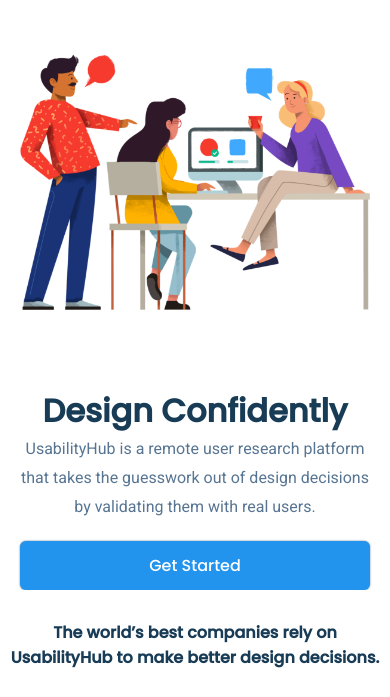
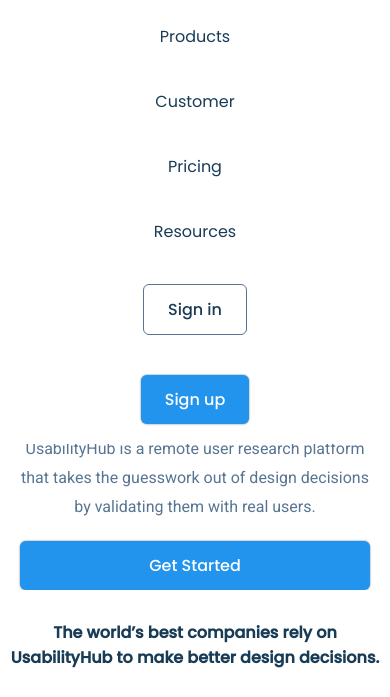
Before and after one commit to thecodophile/Responsive-Landing-page-Design, a plain HTML site: page index.html in a window 390 px wide. Both pictures are taken after a click on the link 353 px from the left and 121 px from the top of the page. Shown: the part 140-837 px from the top of the page. Drawn offline with Linux system fonts and the light colour scheme.

Commit message:
add js file, add hamburger menu

```diff
--- a/index.html
+++ b/index.html
@@ -23,7 +23,7 @@
             <a href="#" class="company-logo">
                 <img src="./assets/asset 1.png" alt="company logo">
             </a>
-            <div class="nav-links">
+            <div class="nav-links" id="nav-links">
                 <ul class="flex">
                     <li><a href="#" class="hover-link">Products</a></li>
                     <li><a href="#" class="hover-link">Customer</a></li>
@@ -33,7 +33,8 @@
                     <li><a href="#" class="hover-link primary-button"> Sign up</a></li>
                 </ul>
             </div>
-            <a href="#" class="nav-toggle hover-link"><i class="fa-solid fa-bars"></i></a>
+
+            <a href="#" class="nav-toggle hover-link" id="nav-toggle"><i class="fa-solid fa-bars"></i></a>
         </div>
     </nav>
     <!-- header -->
@@ -232,6 +233,7 @@
     </div>
 
     <script src="https://kit.fontawesome.com/0548186ebd.js" crossorigin="anonymous"></script>
+    <script src="script.js"></script>
 </body>
 
 </html>
--- a/media-queries.css
+++ b/media-queries.css
@@ -4,8 +4,23 @@
     display: block;
     margin-right: 20px;
   }
+  .main-nav {
+    overflow: initial;
+  }
   .nav-links {
-    display: none;
+    position: absolute;
+    background-color: white;
+    left: -100%;
+    top: 100%;
+    width: 100%;
+    padding-block: 20px;
+    transition: 0.2s ease-in-out;
+  }
+  .nav-links.active {
+    left: 0;
+  }
+  .nav-links ul {
+    flex-direction: column;
   }
   .examples-area {
     gap: 20px;
--- /dev/null
+++ b/script.js
@@ -0,0 +1,6 @@
+const toggleButton = document.getElementById("nav-toggle");
+const navLinks = document.getElementById("nav-links");
+
+toggleButton.addEventListener("click", () => {
+  navLinks.classList.toggle("active");
+});
--- a/style.css
+++ b/style.css
@@ -106,6 +106,7 @@ ul {
 .main-nav {
   justify-content: space-between;
   margin-top: 20px;
+  position: relative;
 }
 .company-logo img {
   width: 200px;
```
